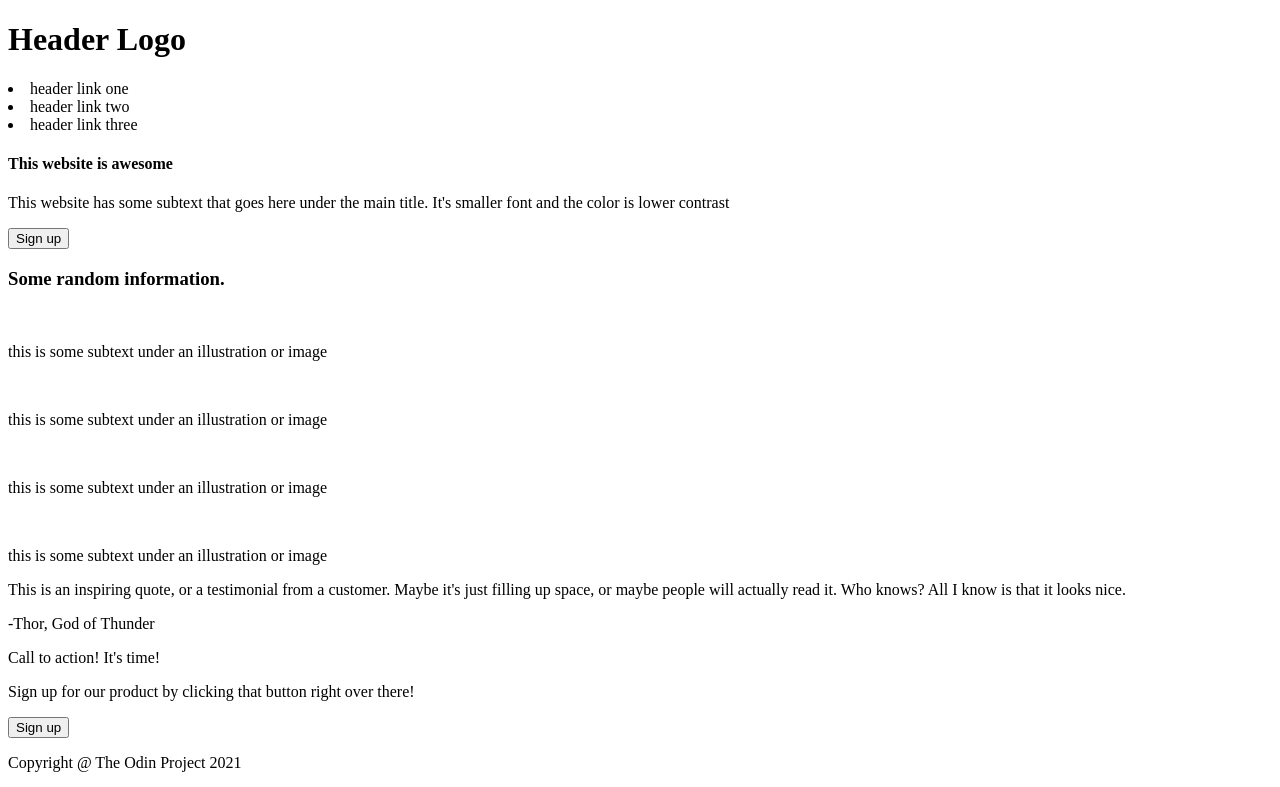
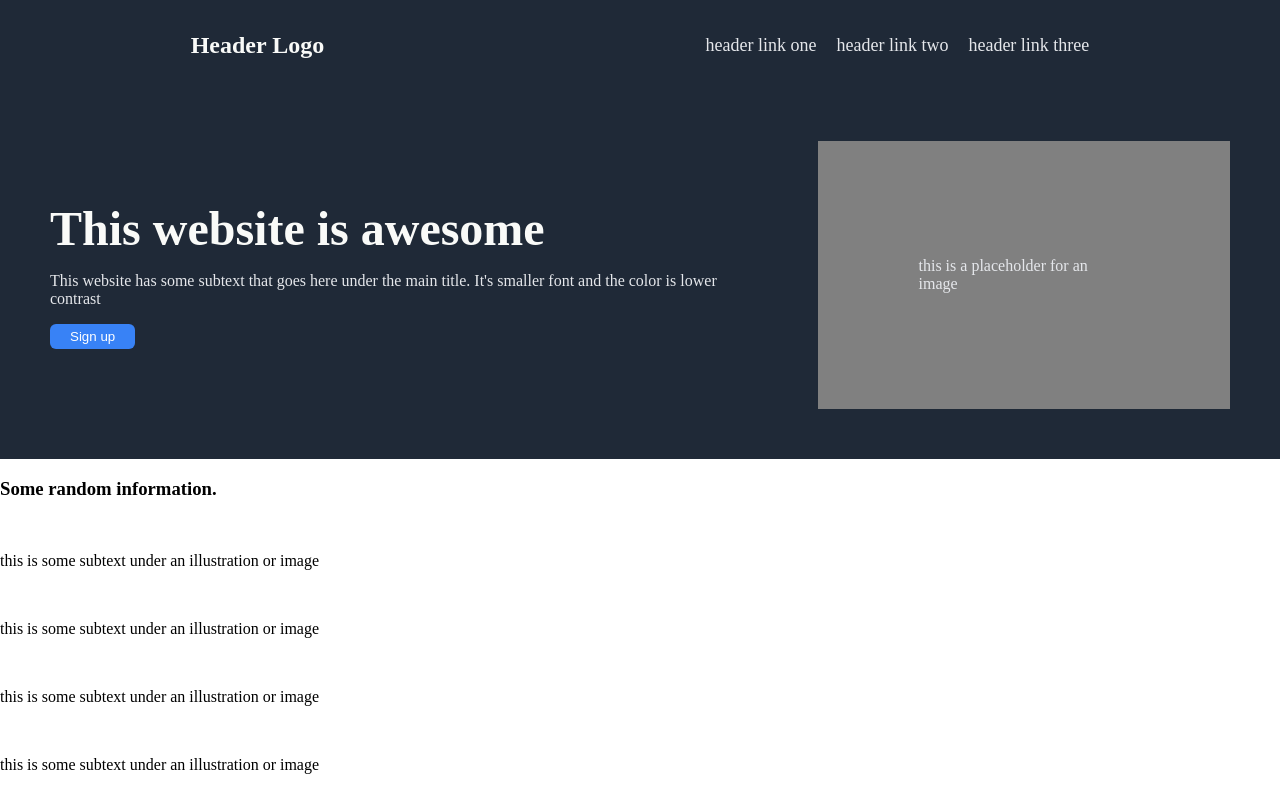
Before and after one commit to ttoews6/odin-landing_page, a plain HTML site: page index.html in a window 1280 px wide. Shown: the top 787 px of the page. Drawn offline with Linux system fonts and the light colour scheme.

Commit message:
Update row1 index.html and styling in style.css

```diff
--- a/index.html
+++ b/index.html
@@ -4,12 +4,13 @@
     <meta charset="UTF-8">
     <meta http-equiv="X-UA-Compatible" content="IE=edge">
     <meta name="viewport" content="width=device-width, initial-scale=1.0">
+    <link rel="stylesheet" href="style.css">
     <title>Landing Page</title>
 </head>
 <body>
     <div class="container">
         <div class="header">
-            <h1>Header Logo</h1>
+            <h4>Header Logo</h4>
             <div class="ul">
                 <li>header link one</li>
                 <li>header link two</li>
@@ -18,13 +19,15 @@
         </div>
         <div class="row1">
             <div class="body">
-                <h4>This website is awesome</h4>
+                <h1>This website is awesome</h1>
                 <p>This website has some subtext that goes here under the main title. It's smaller font and the color is lower contrast</p>
                 <div class="button">
                     <button>Sign up</button>
                 </div>
             </div>
-            <div class="placeholder"></div>
+            <div class="placeholder">
+                <p>this is a placeholder for an image</p>
+            </div>
         </div>
     </div>
     <div class="row2">
--- a/style.css
+++ b/style.css
@@ -3,16 +3,62 @@ body {
     padding: 0;
 }
 
+
+/* Header */
 .header {
     display: flex;
     justify-content: space-around;
     align-items: center;
     background-color: #1F2937;
-    color: #ffff;
+}
+
+h4 {
+    font-size: 24px;
+    color: #F9FAF8;
 }
 
 .ul {
     display: flex;
     list-style-type: none;
     gap: 20px;
+    font-size: 18px;
+    color: #E5E7EB;
+
 }
+
+/* row1 */
+
+.row1 {
+    display: flex;
+    justify-content: center;
+    align-items: center;
+    padding: 50px;
+    gap: 50px;
+    background-color: #1F2937;
+    color: #ffff;
+}
+
+h1{
+    font-size: 48px;
+    font-weight: bolder;
+    color: #F9FAF8;
+    margin: 0;
+    padding: 0;
+}
+
+.body {
+    color: #E5E7EB;
+}
+.placeholder {
+    background-color: grey;
+    color: #E5E7EB;
+    padding: 100px;
+}
+
+button {
+    padding: 5px 20px;
+    border-radius: 6px;
+    border-style: none;
+    background-color: #3882F6;
+    color: white;
+}
```
